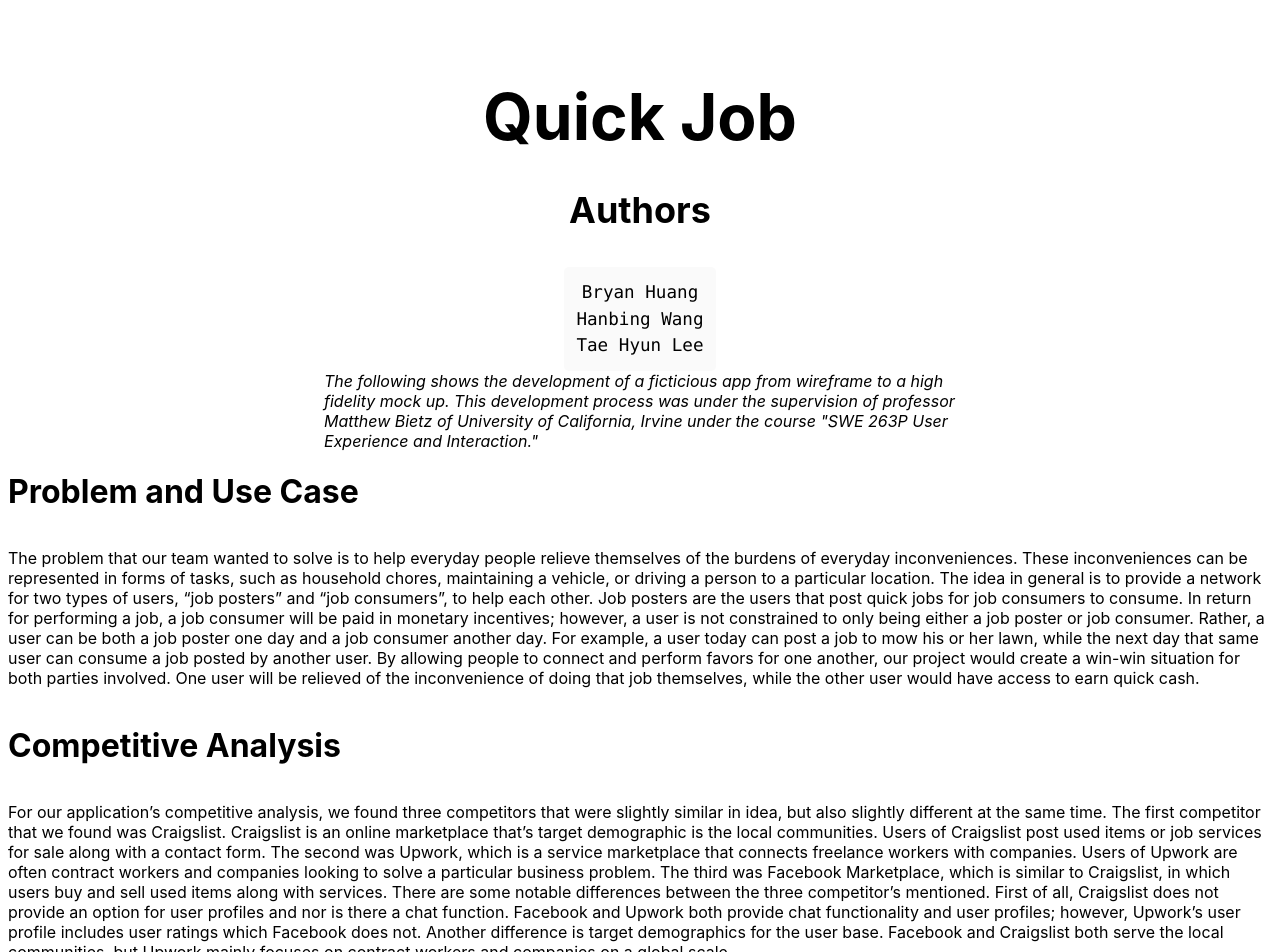
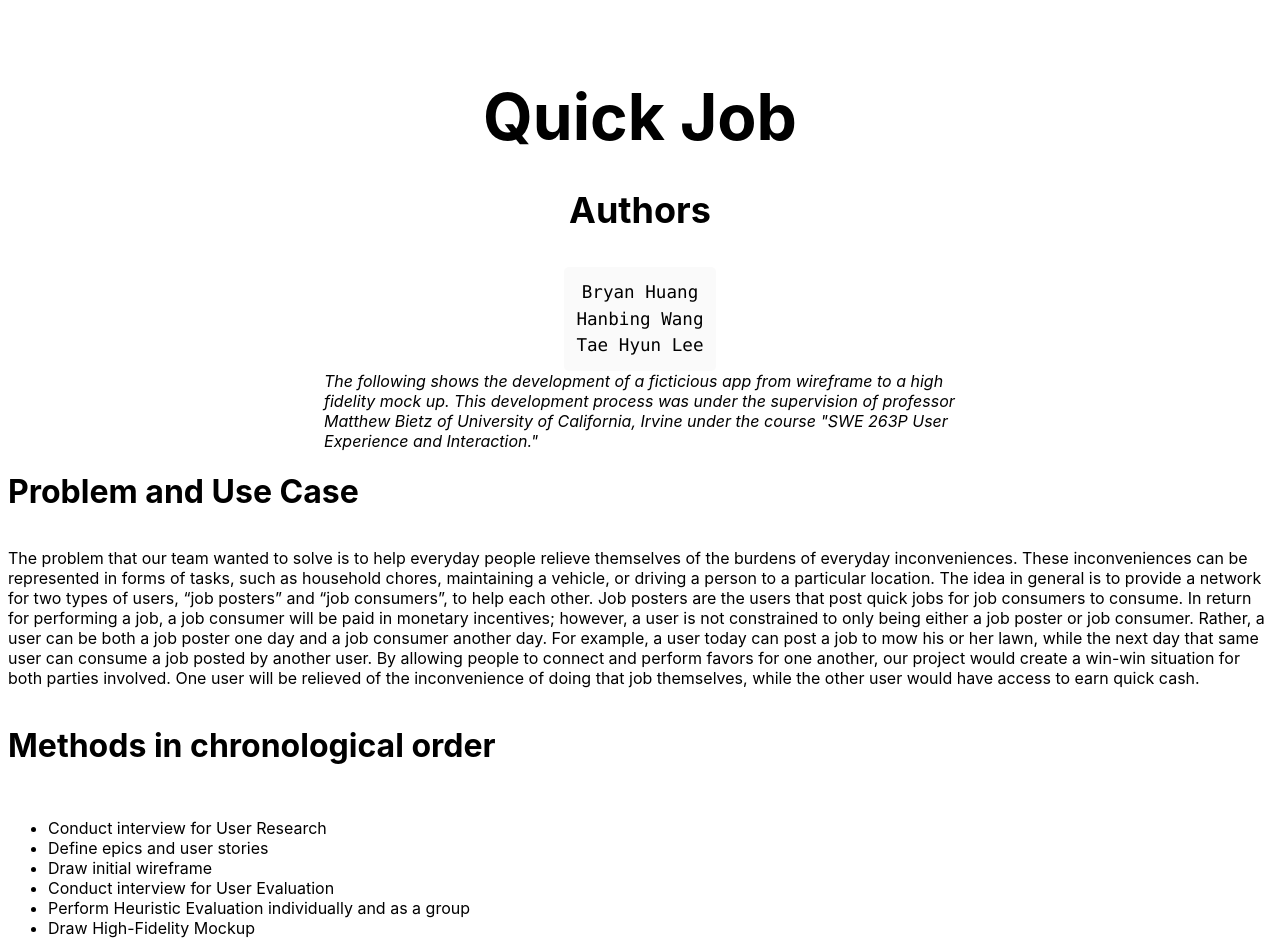
Before and after one commit to bhuan007/quickjob-webpage, a Next.js app: page / in a window 1280 px wide. Shown: the top 952 px of the page. Built offline with nearby package versions, Linux system fonts and the light colour scheme.

Commit message:
add Method section

```diff
--- a/pages/index.js
+++ b/pages/index.js
@@ -55,7 +55,17 @@ export default function Home() {
             inconvenience of doing that job themselves, while the other user
             would have access to earn quick cash.
           </p>
-
+          <h1>Methods in chronological order</h1>
+          <p>
+          <ul>
+            <li>Conduct interview for User Research</li>
+            <li>Define epics and user stories</li>
+            <li>Draw initial wireframe</li>
+            <li>Conduct interview for User Evaluation</li>
+            <li>Perform Heuristic Evaluation individually and as a group</li>
+            <li>Draw High-Fidelity Mockup</li>
+          </ul>
+          </p>
           <h1>Competitive Analysis</h1>
           <p>
             For our application’s competitive analysis, we found three
```
